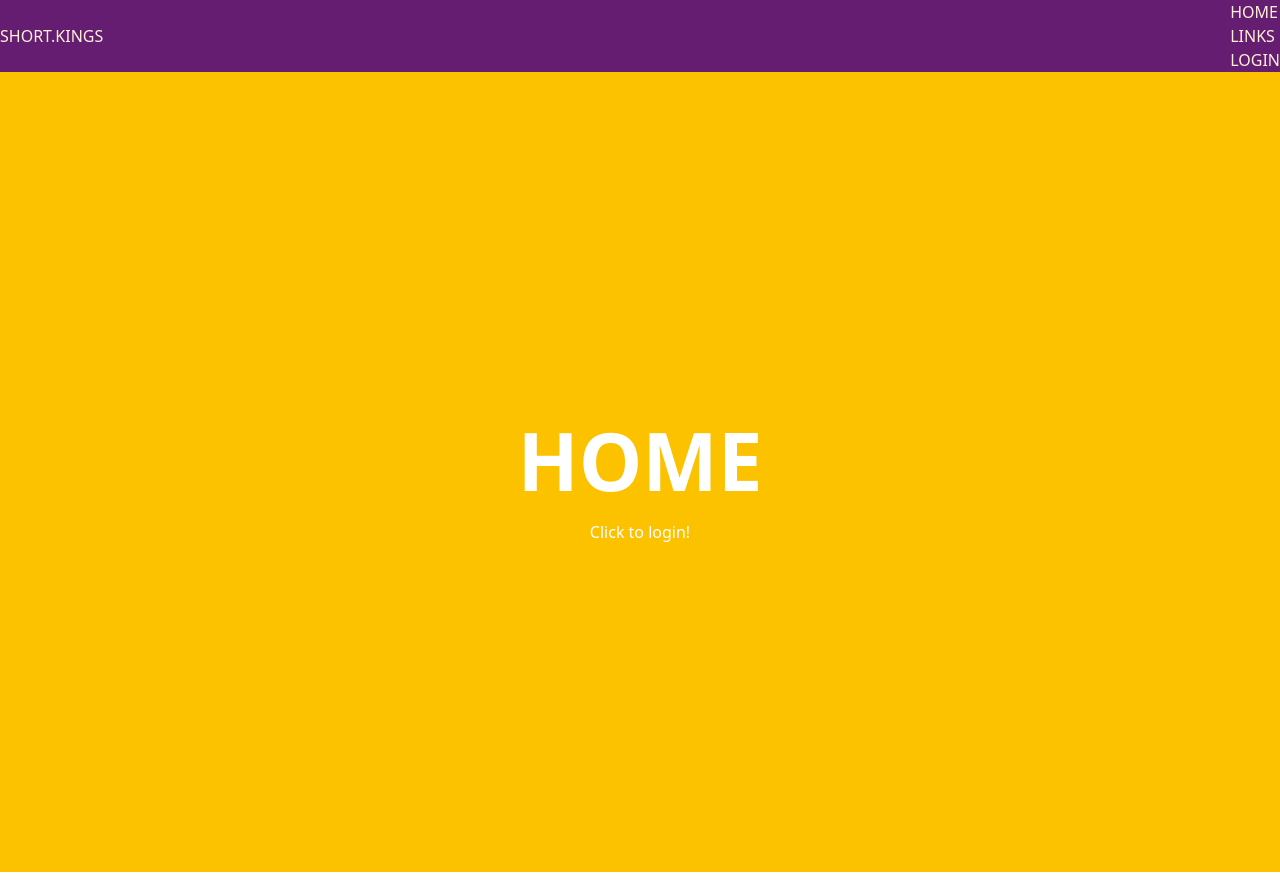
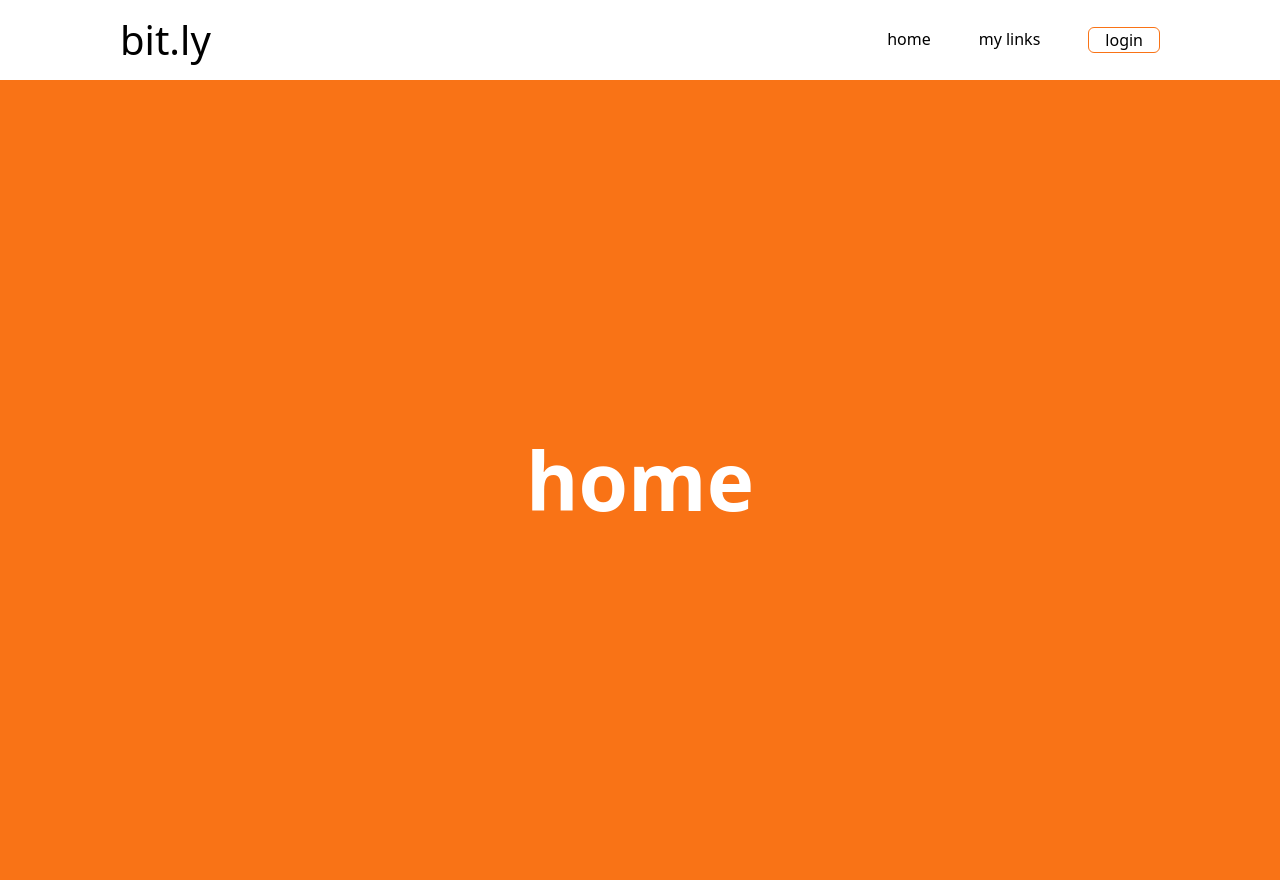
Before and after one commit to afi-hillman/react-bitly-api, a React (Vite) app: page / in a window 1280 px wide. Built offline with nearby package versions, Linux system fonts and the light colour scheme.

Commit message:
color change

```diff
--- a/src/components/Header.jsx
+++ b/src/components/Header.jsx
@@ -1,13 +1,19 @@
 import React from "react";
+import { Link } from "react-router-dom";
 
 const Header = () => {
   return (
-    <div className="flex flex-row justify-between mx-auto items-center bg-[#651D71] text-[#FFF0D9]">
-      <div>SHORT.KINGS</div>
-      <div>
-        <div>HOME</div>
-        <div>LINKS</div>
-        <div>LOGIN</div>
+    <div className="w-screen h-[80px] px-[120px] flex flex-row justify-between mx-auto items-center bg-white text-black">
+      <div className="text-[40px]">bit.ly</div>
+      <div className="flex flex-row gap-12">
+        <div>home</div>
+        <div>my links</div>
+        <Link
+          className="text-black hover:underline border border-orange-500 px-4 rounded-md bg-white"
+          to="/login"
+        >
+          login
+        </Link>
       </div>
     </div>
   );
--- a/src/pages/Dashboard.jsx
+++ b/src/pages/Dashboard.jsx
@@ -32,17 +32,17 @@ const Dashboard = () => {
   };
   return (
     <div>
-      <div className="w-screen min-h-screen bg-pink-600 flex flex-col justify-center items-center">
+      <div className="w-screen min-h-screen bg-orange-500 flex flex-col justify-center items-center">
         <h4 className="text-white text-2xl font-bold">Logged in!</h4>
         <Link
-          className="text-white hover:underline border px-4 py-2 hover:bg-pink-400 mb-4 mt-4"
+          className="text-white hover:underline border px-4 py-2 hover:bg-orange-400 mb-4 mt-4"
           to="/"
         >
           Return to home
         </Link>
         <button
           onClick={logoutFunction}
-          className="text-white hover:underline border px-4 py-2 hover:bg-pink-400"
+          className="text-white hover:underline border px-4 py-2 hover:bg-orange-400"
         >
           Click here to logout
         </button>
--- a/src/pages/Home.jsx
+++ b/src/pages/Home.jsx
@@ -6,11 +6,8 @@ const Home = () => {
   return (
     <div>
       <Header />
-      <div className="flex flex-col justify-center items-center bg-[#FCC200] w-screen min-h-screen">
-        <div className="text-white text-[80px] font-bold">HOME</div>
-        <Link className="text-white hover:underline" to="/login">
-          Click to login!
-        </Link>
+      <div className="flex flex-col justify-center items-center bg-orange-500 w-screen min-h-screen">
+        <div className="text-white text-[80px] font-bold">home</div>
       </div>
     </div>
   );
--- a/src/pages/Login.jsx
+++ b/src/pages/Login.jsx
@@ -39,8 +39,8 @@ const Login = () => {
     }
   };
   return (
-    <div className="w-screen min-h-screen flex flex-col justify-center items-center bg-[#880044]">
-      <h1 className="text-[#ffee88] font-bold text-7xl py-6">bit.ly</h1>
+    <div className="w-screen min-h-screen flex flex-col justify-center items-center bg-orange-500">
+      <h1 className="text-white font-bold text-7xl py-6">bit.ly</h1>
       {loginState !== "success" && (
         <div className="bg-white max-w-[800px] p-4 space-y-2 rounded-md">
           <p className="font-semibold">Login as existing user</p>
@@ -73,12 +73,12 @@ const Login = () => {
             </div>
             <button
               disabled={loginState === "loading"}
-              className="w-full disabled:bg-gray-400 bg-pink-600 text-white text-center p-3 rounded mt-2"
+              className="w-full disabled:bg-gray-400 bg-orange-500 text-white text-center p-3 rounded mt-2"
             >
               {loginState === "loading" ? "Logging in..." : "Login"}
             </button>
             <Link
-              className="block text-center text-pink-600 underline"
+              className="block text-center text-orange-500 underline"
               to="/register"
             >
               Don't have an account?
--- a/src/pages/Logout.jsx
+++ b/src/pages/Logout.jsx
@@ -14,7 +14,7 @@ const Logout = () => {
   }, [jwt]);
 
   return (
-    <div className="bg-pink-600 w-screen min-h-screen flex flex-col justify-center items-center">
+    <div className="bg-pink-500 w-screen min-h-screen flex flex-col justify-center items-center">
       <h4 className="text-white text-2xl font-bold">
         You have successfully logged out!
       </h4>
--- a/src/pages/Register.jsx
+++ b/src/pages/Register.jsx
@@ -42,7 +42,7 @@ const Register = () => {
     }
   };
   return (
-    <div className="w-screen min-h-screen flex flex-col justify-center items-center bg-pink-600">
+    <div className="w-screen min-h-screen flex flex-col justify-center items-center bg-orange-500">
       <h1 className="text-white font-bold text-7xl py-6">bit.ly</h1>
       {registerState !== "success" && (
         <div className="bg-white max-w-[800px] p-4 space-y-2 rounded-md">
@@ -89,12 +89,12 @@ const Register = () => {
             </div>
             <button
               disabled={registerState === "loading"}
-              className="w-full disabled:bg-gray-400 bg-pink-600 text-white text-center p-3 rounded mt-2"
+              className="w-full disabled:bg-gray-400 bg-orange-500 text-white text-center p-3 rounded mt-2"
             >
               {registerState === "loading" ? "Registering..." : "Register"}
             </button>
             <Link
-              className="block text-center text-pink-600 underline"
+              className="block text-center text-orange-500 underline"
               to="/login"
             >
               Login as existing user
```
